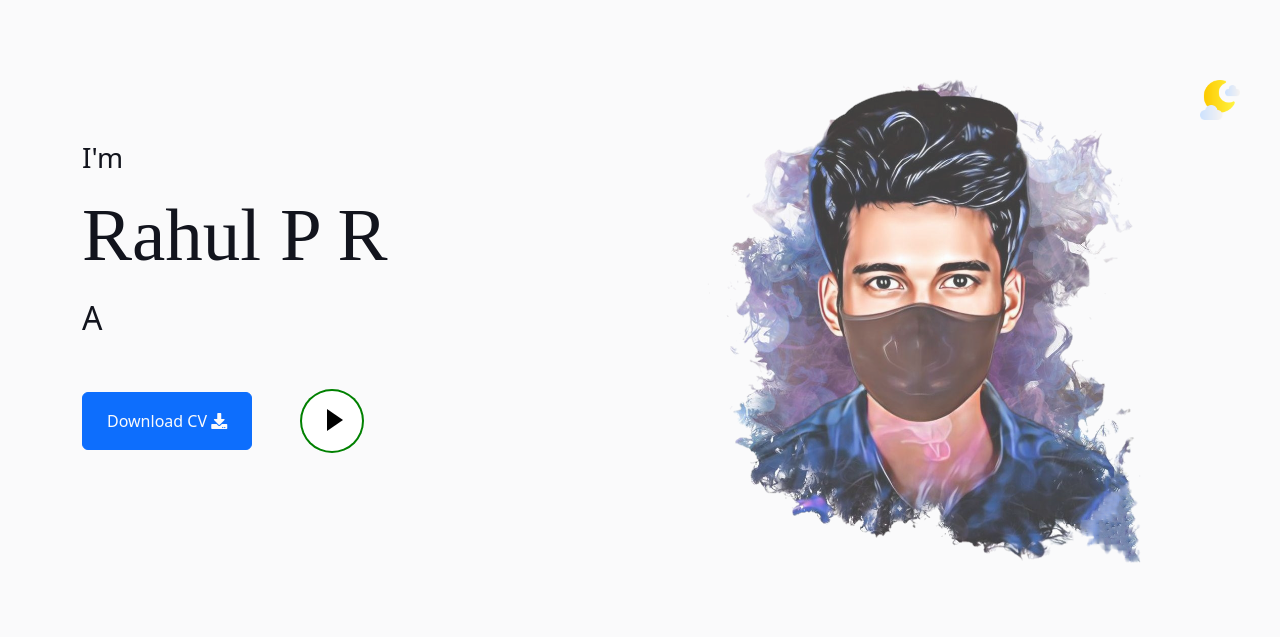
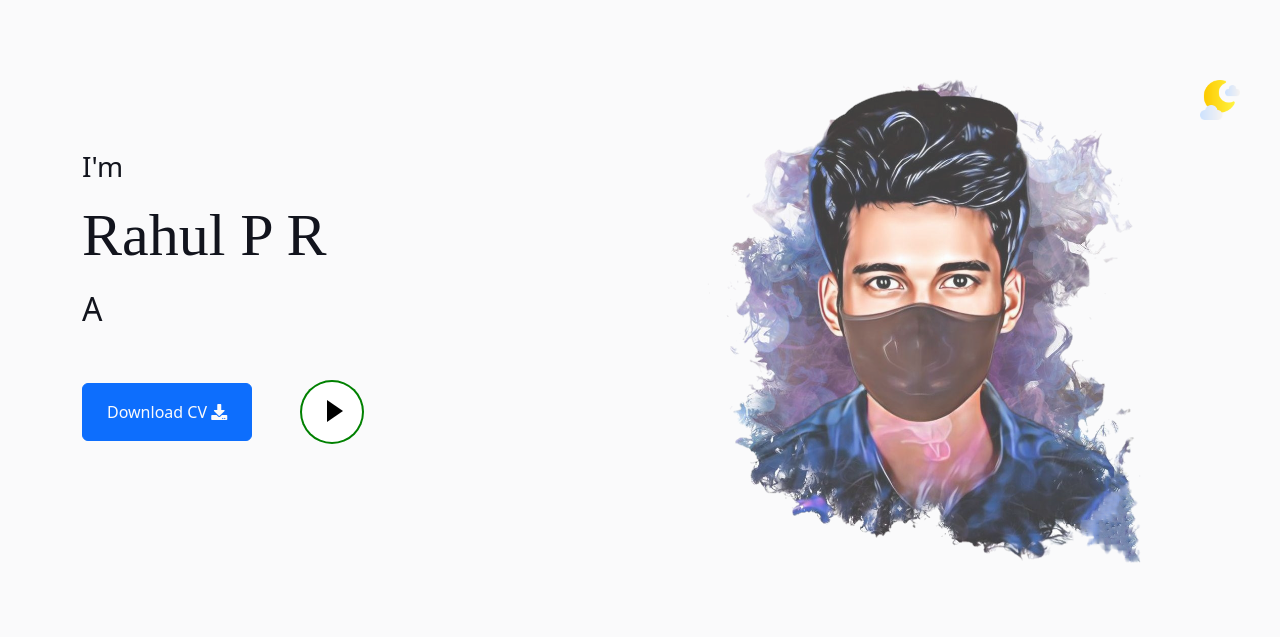
Before and after one commit to rahulpravi/pro143, a plain HTML site: page index.html in a window 1280 px wide. Shown: the top 637 px of the page. Drawn offline with nearby package versions, Linux system fonts and the light colour scheme.

Commit message:
Update style.css

```diff
--- a/css/style.css
+++ b/css/style.css
@@ -234,7 +234,7 @@ body{
 
 /*** About ***/
 #home .container .myname {
-    font-size: 75px;
+    font-size: 60px;
     font-family: 'times new roman';
 }
 #about .years .display-1 {
```
